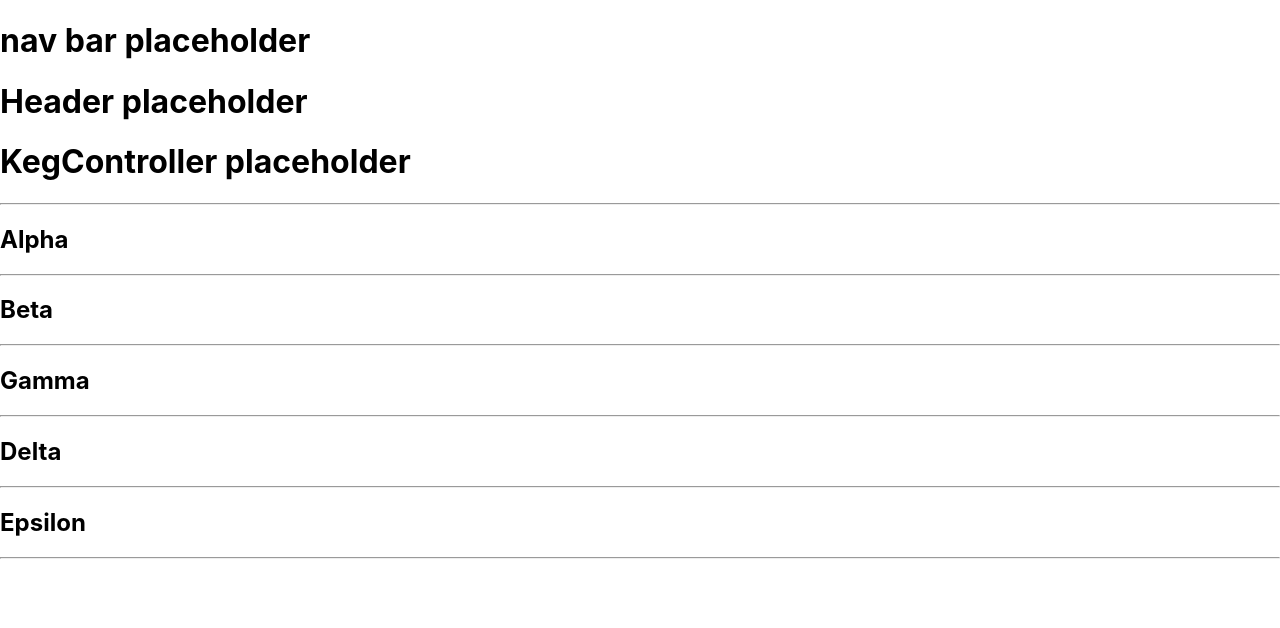
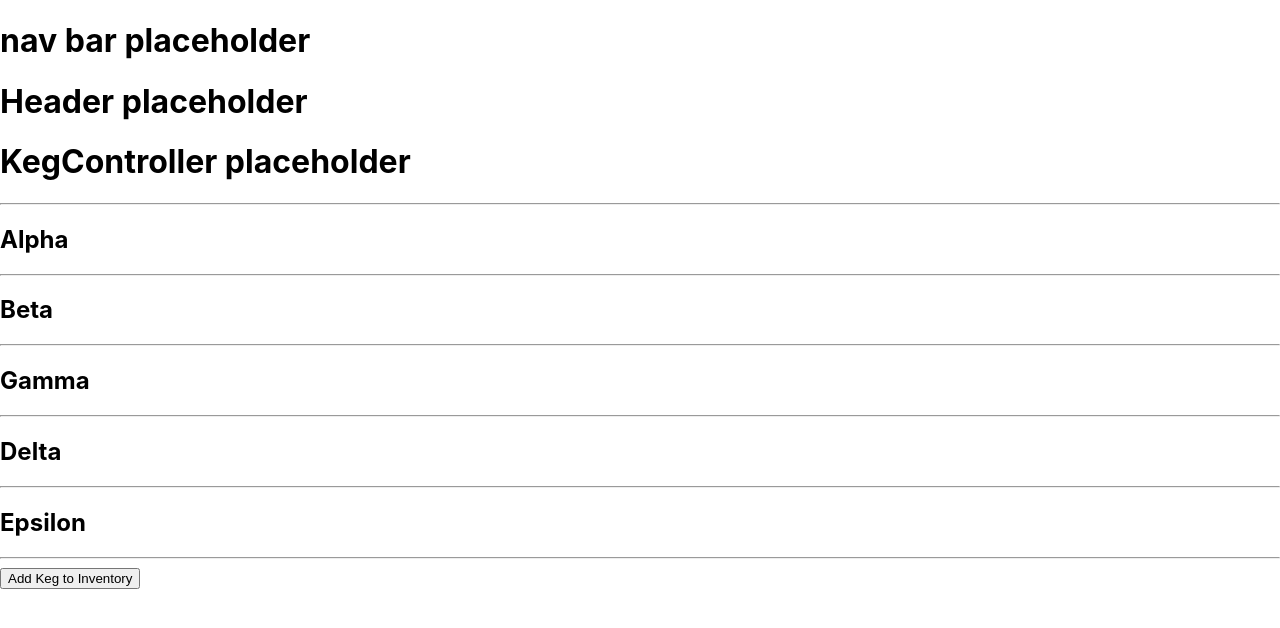
Before and after one commit to grand-scheme/taproom-2, a React (Create React App) app: page / in a window 1280 px wide. Shown: the top 628 px of the page. Built offline with nearby package versions, Linux system fonts and the light colour scheme.

Commit message:
add toggle btwn Add New and List Of Kegs

```diff
--- a/src/components/KegController.js
+++ b/src/components/KegController.js
@@ -9,17 +9,30 @@
       visibleNewKegForm: false
     };
   }
+
+  handleClick = () => {
+    this.setState(prevState => ({
+      visibleNewKegForm: !prevState.visibleNewKegForm
+    }));
+  }
+
   render(){
     let currentVisibleState = null;
+    let addKegBtnText = null;
     if (this.state.visibleNewKegForm) {
       currentVisibleState = <AddNewKeg />
+      addKegBtnText = "View Kegs on Tap"
     } else {
       currentVisibleState = <KegList />
-    }
+      addKegBtnText = "Add Keg to Inventory"
+        }
     return(
       <>
         <h1>KegController placeholder</h1>
         {currentVisibleState}
+        <button onClick={this.handleClick}>
+          {addKegBtnText}
+        </button>
       </>
     );
   }
```
